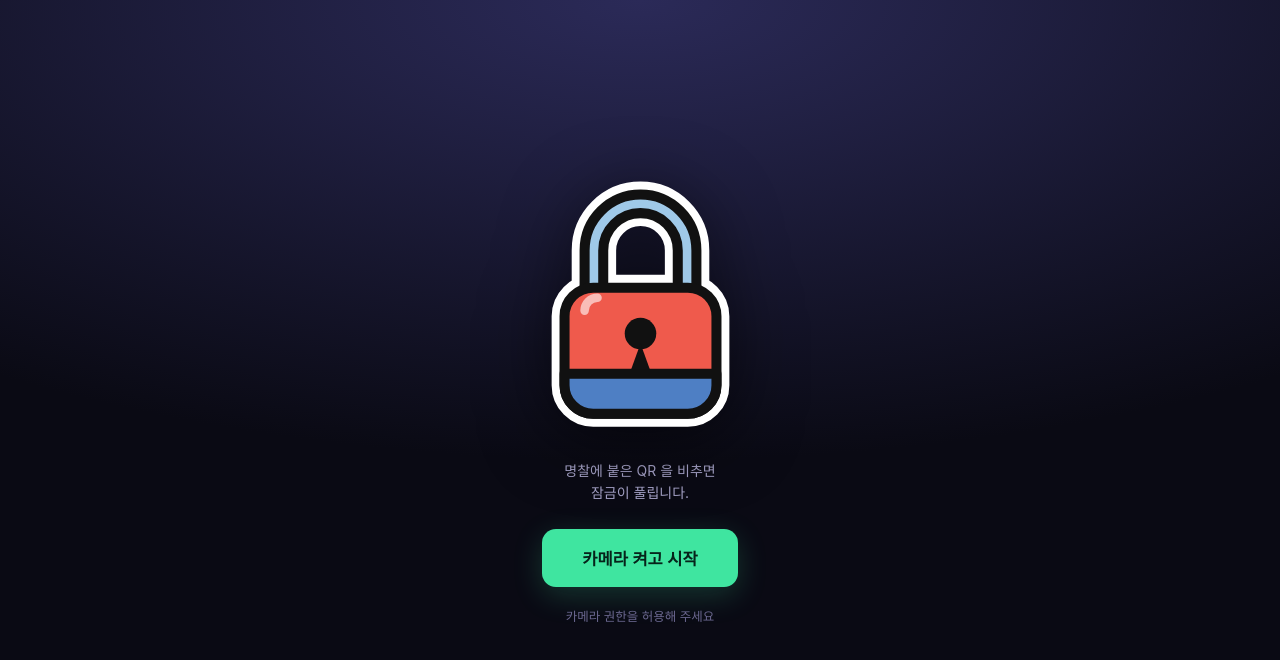
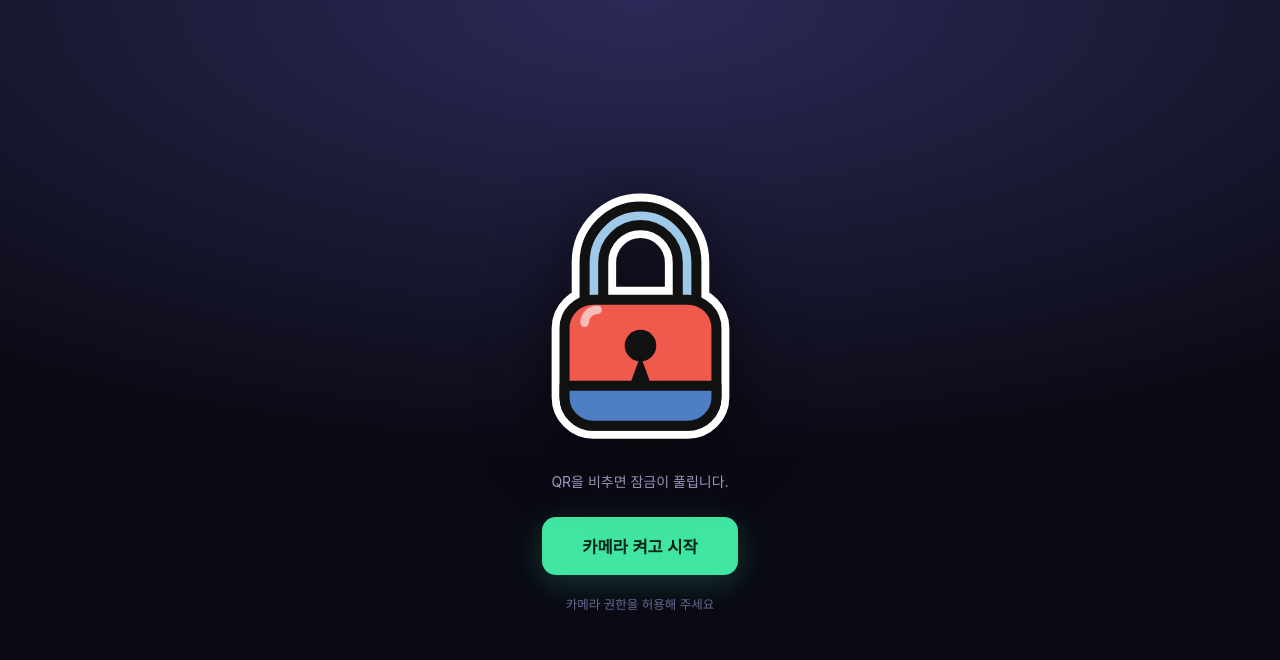
Before and after one commit to cleveranawim-source/ar-crimescene, a plain HTML site: page logo.html in a window 1280 px wide. Drawn offline with Linux system fonts and the light colour scheme.

Commit message:
안내 문구에서 '명찰에 붙은' 삭제
QR 을 어디에 붙이든 쓸 수 있게 문구를 일반화했다.

Co-Authored-By: Claude Opus 5 <noreply@anthropic.com>

```diff
--- a/logo.html
+++ b/logo.html
@@ -208,7 +208,7 @@
               stroke-linecap="round" fill="none" />
       </svg>
     </div>
-    <p>명찰에 붙은 QR 을 비추면<br />잠금이 풀립니다.</p>
+    <p>QR을 비추면 잠금이 풀립니다.</p>
     <div id="warn"></div>
     <button id="start">카메라 켜고 시작</button>
     <div class="hint">카메라 권한을 허용해 주세요</div>
```
